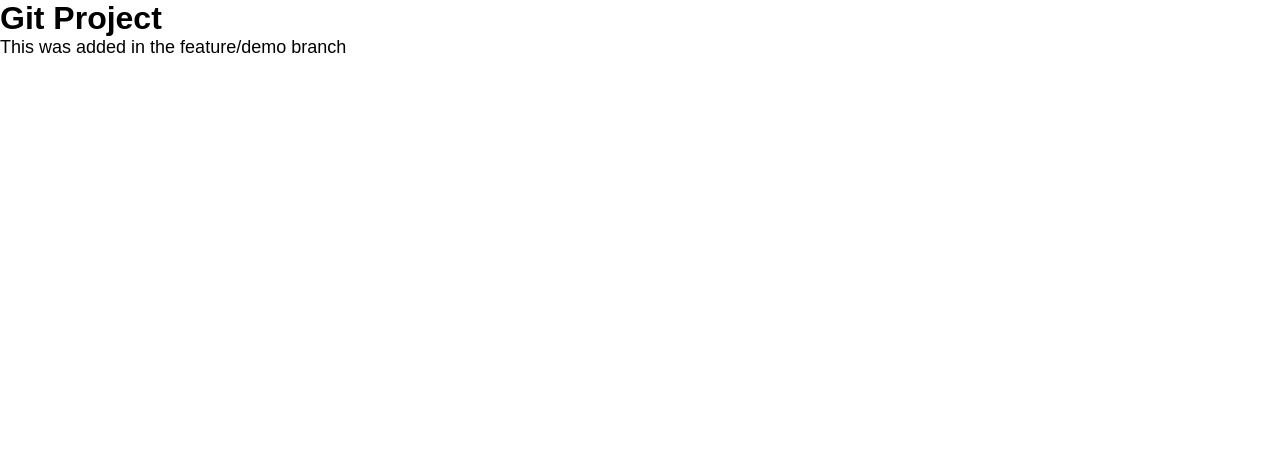
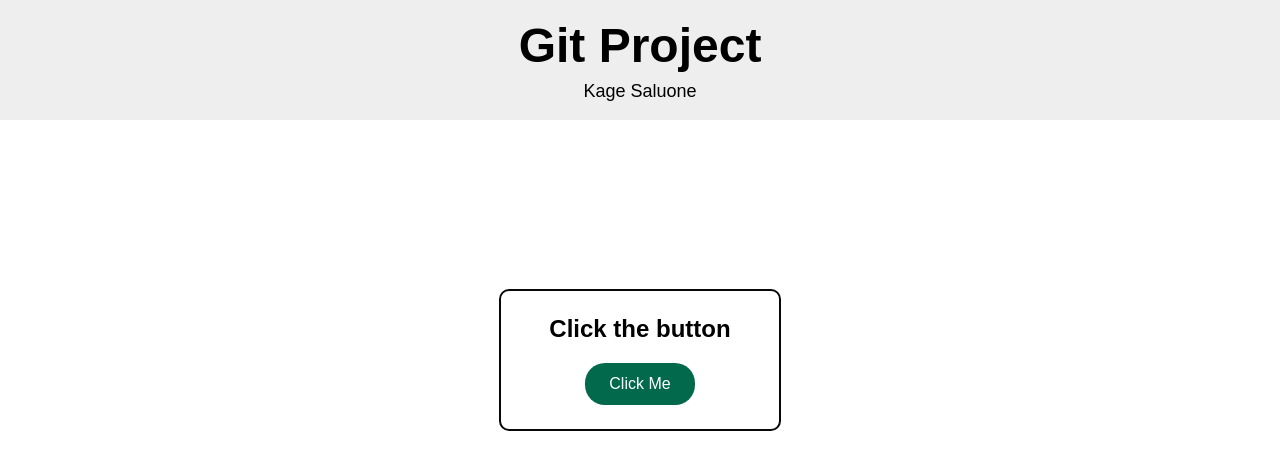
Before and after one commit to kagesite/gitProject, a plain HTML site: page index.html in a window 1280 px wide. Drawn offline with Linux system fonts and the light colour scheme.

Commit message:
Touched up HTML / CSS

```diff
--- a/index.html
+++ b/index.html
@@ -7,8 +7,16 @@
   <link rel="stylesheet" href="styles.css">
 </head>
 <body>
-  <h1>Git Project</h1>
+  <header>
+    <h1>Git Project</h1>
+    <p>Kage Saluone</p>
+  </header>
 
-  <p>This was added in the feature/demo branch</p>
+  <div id="mainContainer">
+    <div class="insideContainer">
+      <h3>Click the button</h3>
+      <button>Click Me</button>
+    </div>
+  </div>
 </body>
 </html>
--- a/styles.css
+++ b/styles.css
@@ -5,7 +5,66 @@
   font-family: Arial, sans-serif;
 }
 
-/* CSS added in the feature/demo branch */
+header {
+  position: absolute;
+  left: 0;
+  right: 0;
+  background-color: #eee;
+  text-align: center;
+  display: flex;
+  height: 120px;
+  flex-direction: column;
+  justify-content: center;
+  align-items: center;
+}
+
+h1 {
+  font-size: 48px;
+  margin-bottom: 8px;
+}
+
 p {
   font-size: 18px;
 }
+
+button {
+  background: rgb(2, 105, 76);;
+  color: white;
+  padding: 12px 24px;
+  border-radius: 20px;
+  border: none;
+  font-weight: 400;
+  font-size: 16px;
+  cursor: pointer;
+}
+
+button:hover {
+  background: rgb(2, 127, 91);
+}
+
+button:active {
+  background: rgb(3, 172, 124);
+}
+
+#mainContainer {
+  display: flex;
+  height: 90vh;
+  justify-content: center;
+  align-items: center;
+}
+
+.insideContainer {
+  background: white;
+  border: 2px solid #080808;
+  padding: 24px 48px;
+  border-radius: 10px;
+  display: flex;
+  justify-content: center;
+  align-items: center;
+  flex-direction: column;
+}
+
+h3 {
+  margin-bottom: 20px;
+  font-size: 24px;
+}
```
